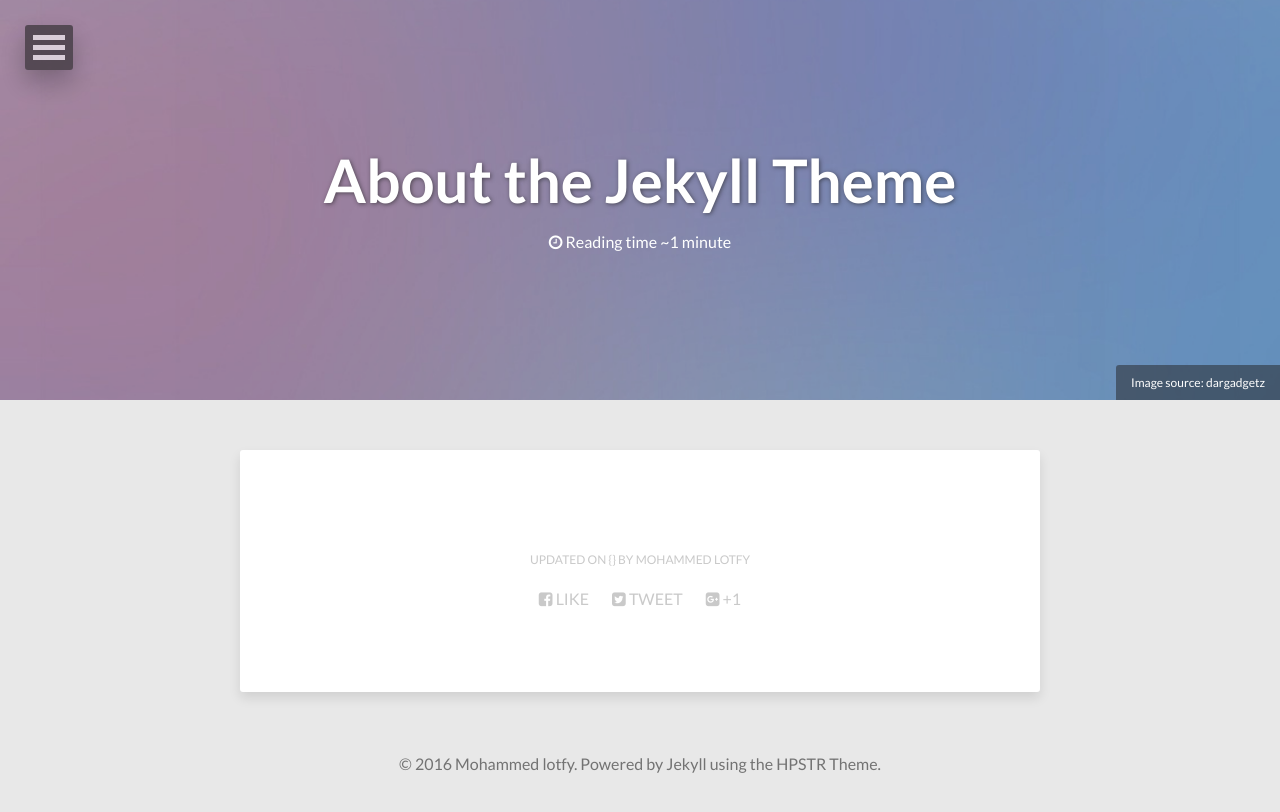
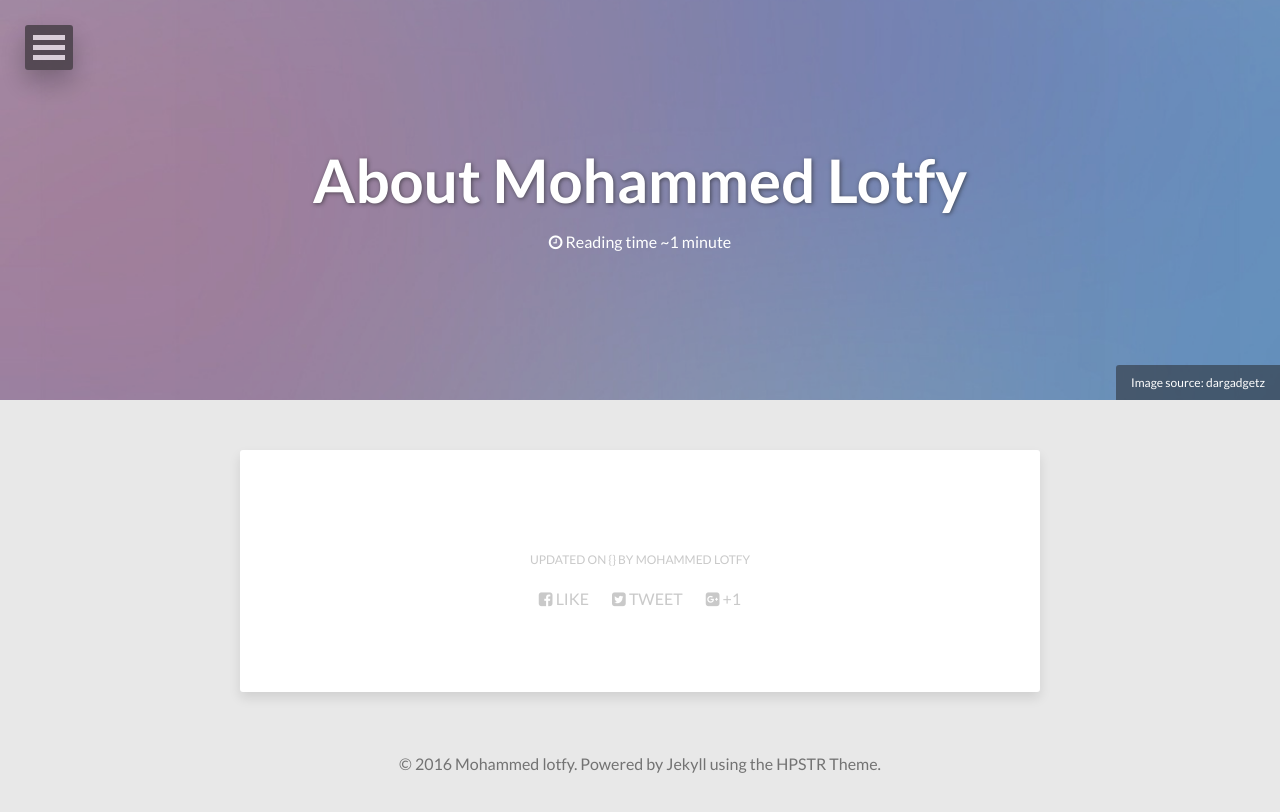
Before and after one commit to scropion86/scropion86.github.com, a Jekyll site: the page built from about/index.md, in a window 1280 px wide. Shown: the top 812 px of the page. Built offline with Jekyll 4.4.1, drawn with Linux system fonts in a browser that asks for light colours; nearby versions of some CDN libraries.

Commit message:
Updated index.md

```diff
--- a/about/index.md
+++ b/about/index.md
@@ -1,6 +1,6 @@
 ---
 layout: page
-title: About the Jekyll Theme
+title: About Mohammed Lotfy
 image:
   feature: abstract-5.jpg
   credit: dargadgetz
```
